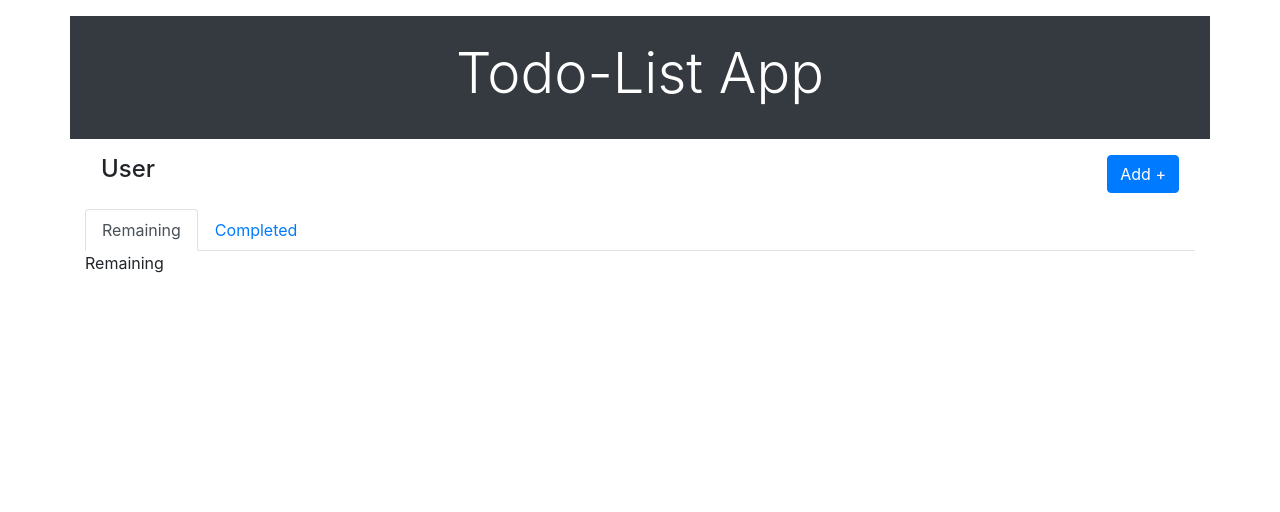
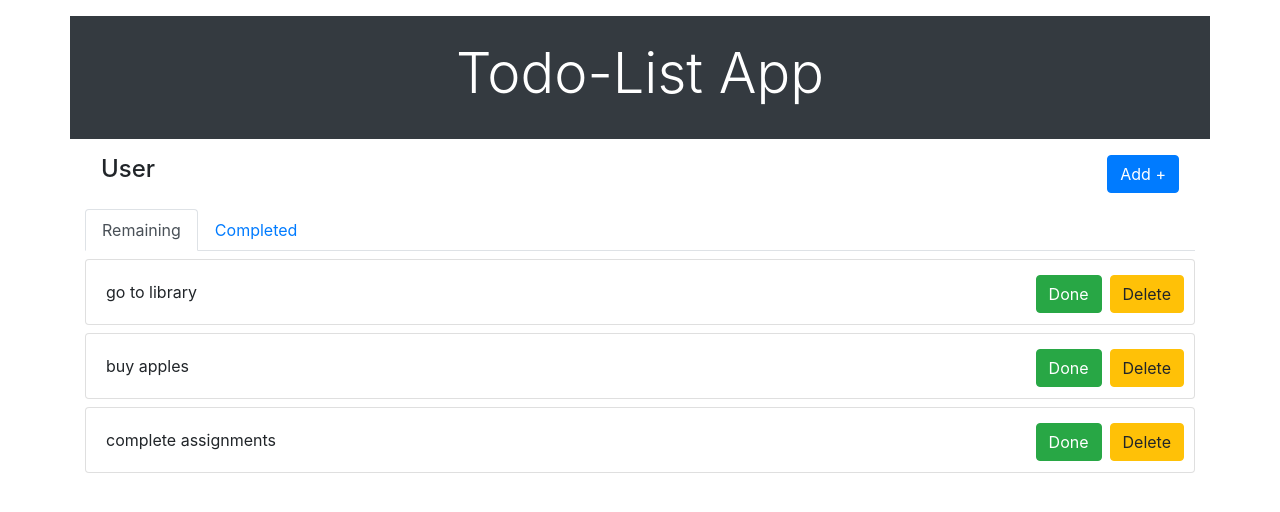
Before and after one commit to pasinduChinthana/todo-app, a React (Create React App) app: page / in a window 1280 px wide. Shown: the top 512 px of the page. Built offline with nearby package versions, Linux system fonts and the light colour scheme.

Commit message:
remaining and completed tasks

```diff
--- a/src/components/SingleToDo.js
+++ b/src/components/SingleToDo.js
@@ -1,18 +1,32 @@
 import React, {Component} from 'react';
 
-import Card from 'react-bootstrap';
-import Row from 'react-bootstrap';
-import Col from 'react-bootstrap';
+import Card from 'react-bootstrap/Card';
+import Row from 'react-bootstrap/Row';
+import Col from 'react-bootstrap/Col';
+import Button from 'react-bootstrap/Button';
+import {FontAwesomeIcon} from '@fortawesome/react-fontawesome';
 
-
-export default function getSingleToDo(){
+export default function getSingleToDo(props){
     return (
-        <Card>
+        <Card className={"mt-2 mb-2"}>
             <Row>
                 <Col lg={10}>
-                    <Card.Body>{this.props.task}</Card.Body>
+                    <Card.Body>{props.task}</Card.Body>
                 </Col>
                 <Col lg={2}>
+                    <Card.Body style={{padding:"15px",paddingRight:"25px"}}>
+                  <Row className={"float-right"}>
+                      {props.isRemaining?
+                          <Button variant={"success"} className={"mr-2"} taskId={props.id}>
+                              Done
+                          </Button>
+                          :null
+                      }
+                      <Button variant={"warning"} taskId={props.id}>
+                          Delete
+                      </Button>
+                  </Row>
+                    </Card.Body>
 
                 </Col>
             </Row>
--- a/src/pages/UserHome.js
+++ b/src/pages/UserHome.js
@@ -1,12 +1,26 @@
 import React, {Component} from 'react';
 import Container from 'react-bootstrap/Container';
 import AddNewToDo from "../components/AddNewToDo";
+import SingleToDo from "../components/SingleToDo";
 
 import Row from 'react-bootstrap/Row';
 import Col from 'react-bootstrap/Col'
 import Button from 'react-bootstrap/Button';
 import Tabs from 'react-bootstrap/Tabs';
 import Tab from 'react-bootstrap/Tab';
+
+const remainingTasks = [
+    {task: "go to library", id:'1234'},
+    {task: "buy apples", id:'2234'},
+    {task: "complete assignments", id:'3234'},
+]
+
+const completedTasks = [
+    {task: "go to gym", id:'6234'},
+    {task: "book an airline ticket", id:'5234'},
+    {task: "complete assignments", id:'4234'},
+]
+
 
 class UserHome extends Component{
     constructor(props) {
@@ -52,10 +66,26 @@ class UserHome extends Component{
                         onSelect={(k) => this.setTabKey(k)}
                     >
                         <Tab eventKey="remaining" title="Remaining">
-                            Remaining
+                            {remainingTasks.map((task, index)=>{
+                                return(
+                                    <SingleToDo
+                                        isRemaining = {true}
+                                        task = {task.task}
+                                        id = {task.id}
+                                    />
+                                );
+                            })}
                         </Tab>
                         <Tab eventKey="completed" title="Completed">
-                           Completed
+                            {completedTasks.map((task, index)=>{
+                                return(
+                                    <SingleToDo
+                                        isRemaining = {false}
+                                        task = {task.task}
+                                        id = {task.id}
+                                    />
+                                );
+                            })}
                         </Tab>
 
                     </Tabs>
```
